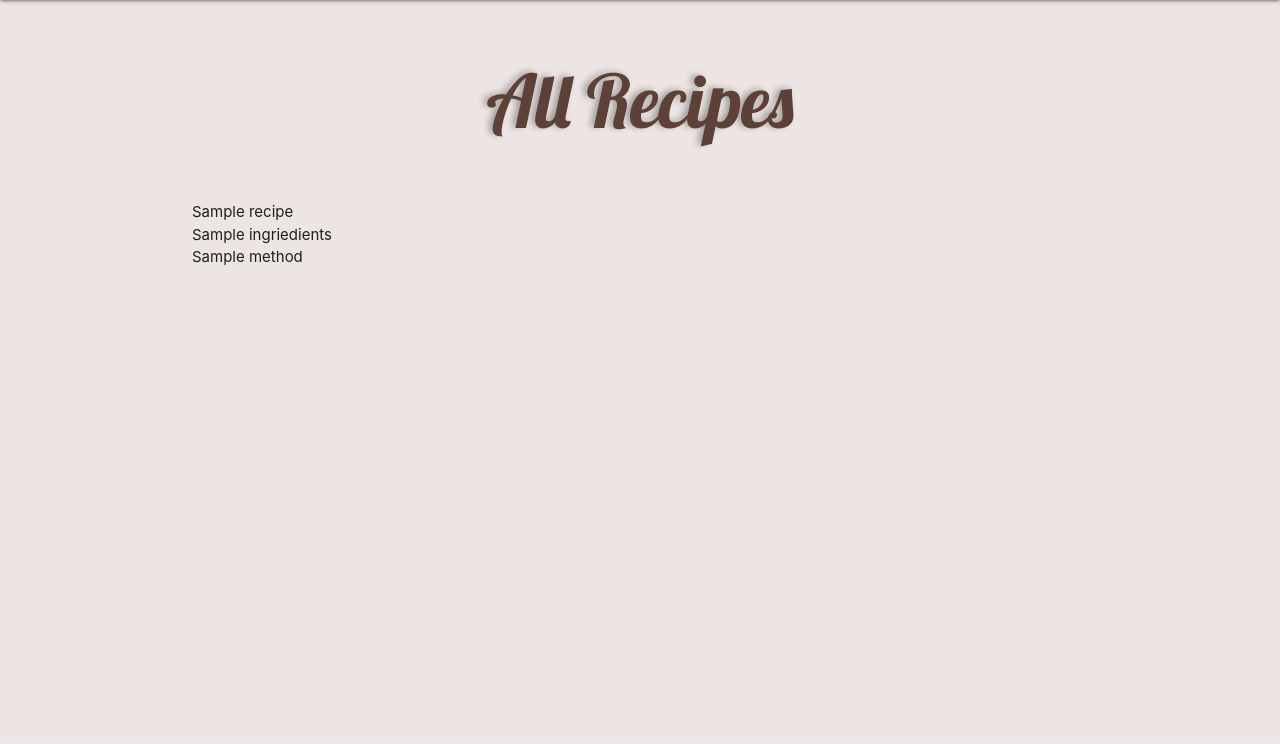
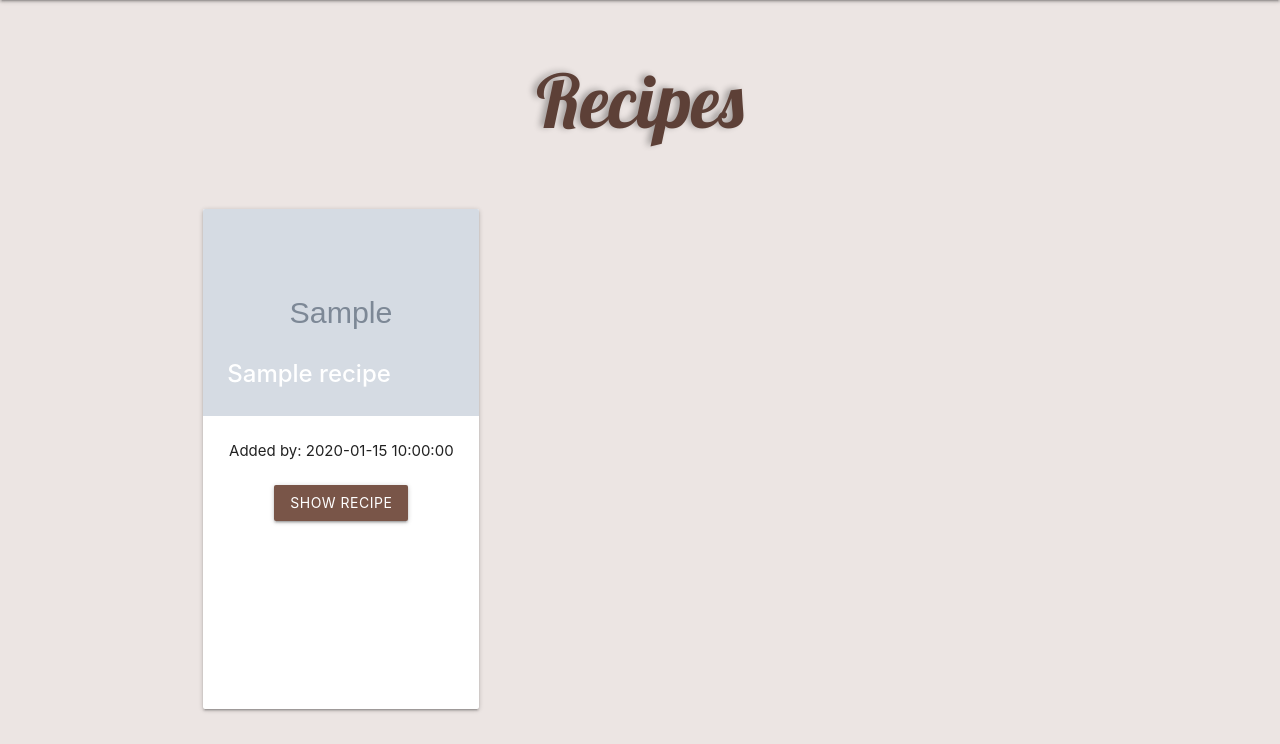
Before and after one commit to KlaudiaMatysiak/Cookbook, a Flask app: page / in a window 1280 px wide. Shown: the part 64-808 px from the top of the page. Before the commit the page ends 329 px from the top, so only its background shows below. Run offline with Flask 2, Linux system fonts and the light colour scheme; grey boxes marked "Sample" are stand-in pictures; a database or web service that is not in the repository returns one stand-in record (values such as "Sample title"); some libraries are stand-ins or nearby versions.

Commit message:
Add card style to display recipes on the page

```diff
--- a/templates/recipes.html
+++ b/templates/recipes.html
@@ -1,11 +1,29 @@
 {% extends "base.html" %}
 {% block content %}
-    <h3 class="center-align title">All Recipes</h3>
+    <h3 class="center-align title">Recipes</h3>
 
+    <div class="row">
     {% for recipe in recipes %}
-        {{ recipe.title }} <br>
-        {{ recipe.ingriedients }} <br>
-        {{ recipe.method }} <br>
+            <div class="col s12 m6 l4">
+                <div class="card large">
+                    <div class="card-image">
+                        <img src="{{ recipe.image }}">
+                        <span class="card-title"><strong>{{ recipe.title }}</strong></span>
+                    </div>
+                    <div class="card-content center-align">
+                        <p>Added by: {{ recipe.added_by }}</p>
+                        <br>
+                        <a href="{{ url_for('show_recipe', recipe_id=recipe._id) }}" class="btn brown">Show recipe</a>
+                        <br>
+                        {% if session.user|lower == recipe.added_by|lower %}
+                            <br>
+                            <a href="{{ url_for('edit_recipe', recipe_id=recipe._id) }}" class="btn green lighten-2">Edit</a>
+                            <a href="#modal-{{ recipe._id }}" class="btn red lighten-2 modal-trigger">Delete</a>
+                        {% endif %}
+                    </div>
+                </div>
+            </div>
     {% endfor %}
+    </div>
 
 {% endblock %}
```
